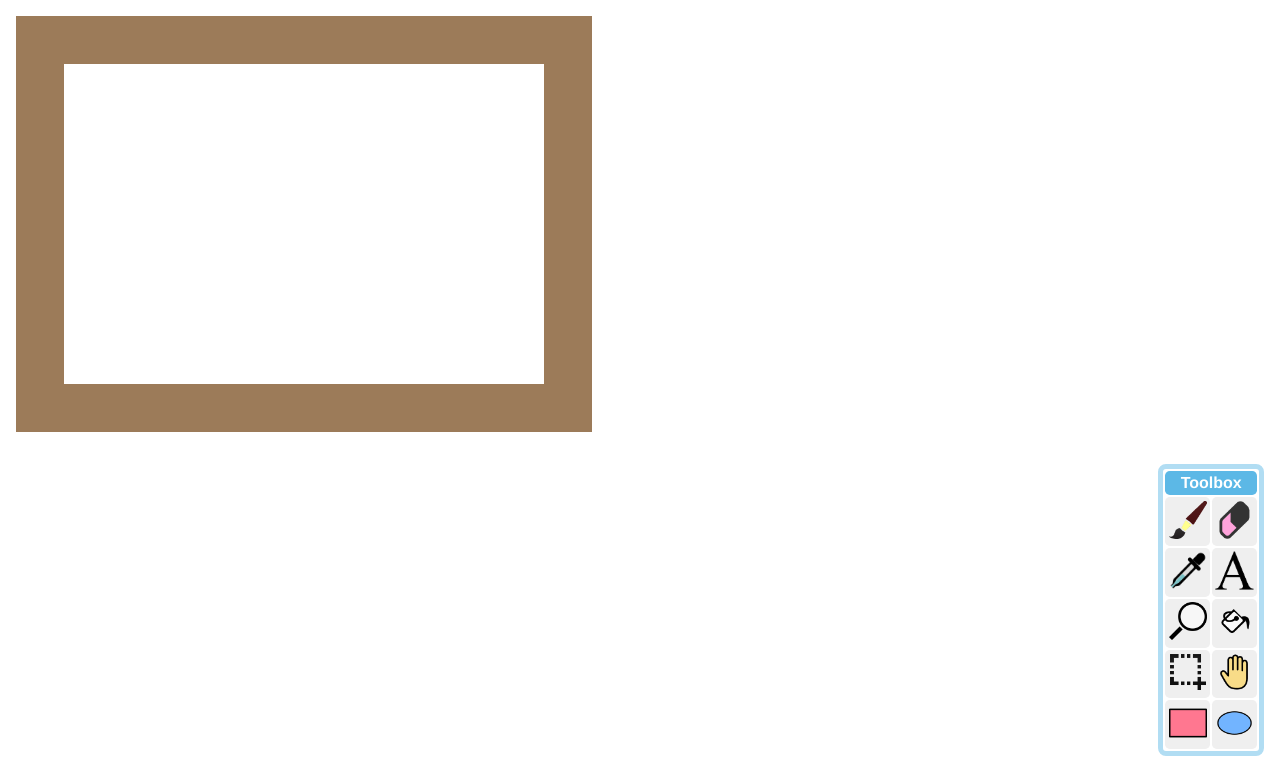
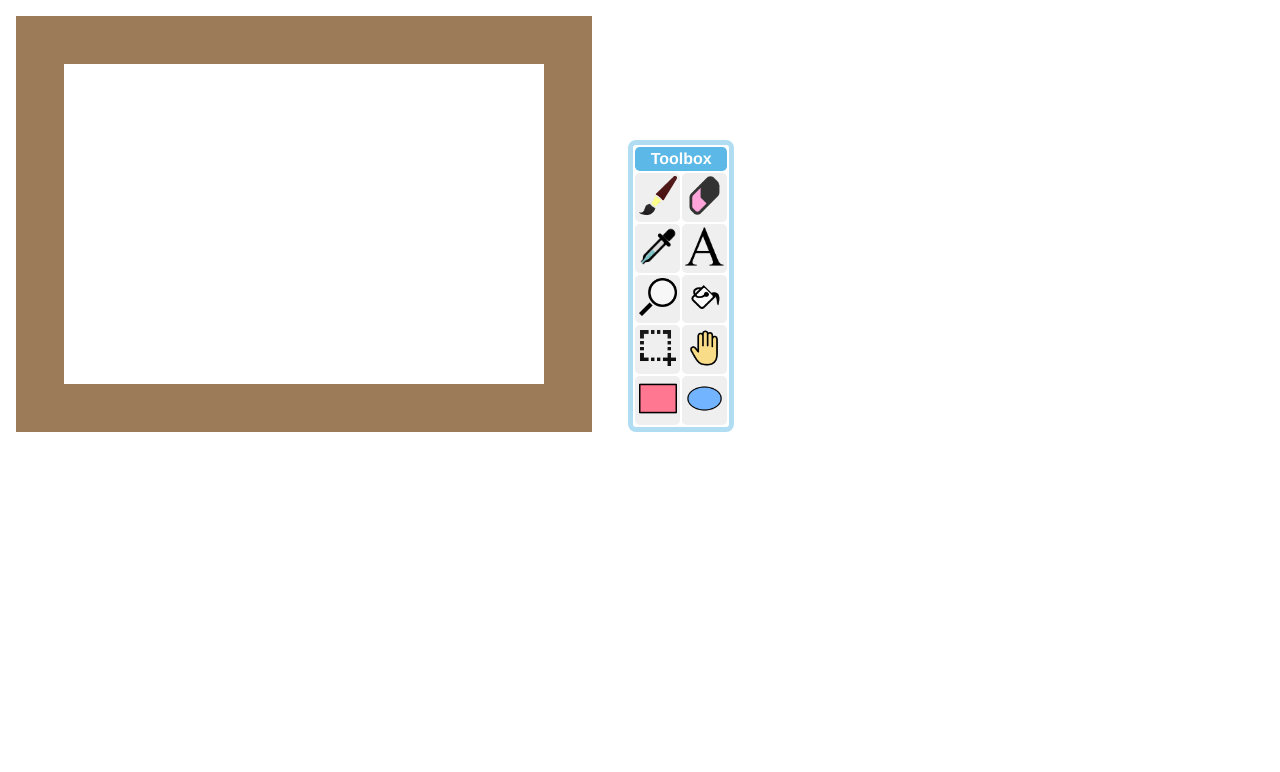
Before and after one commit to nsnyder/WebProject, a PHP site: page /apprentice.html in a window 1280 px wide. Shown: the part 50-822 px from the top of the page. After the commit the page ends 482 px from the top, so only its background shows below. Run offline with PHP 8.4, Linux system fonts and the light colour scheme.

Commit message:
Toolbox inline

```diff
--- a/buddies.html
+++ b/buddies.html
@@ -15,6 +15,7 @@
 </nav>
 <section>
 <h1>Your Buddies</h1>
+<input type="text" id="buddyFilter" placeholder="Filter Buddies"></input>
 <div class="buddyTile">
 	<img src="images/circle.png" title="Profile Picture" alt="Buddy 1's Picture" />
 	<a href="#">Buddy 1</a>
--- a/css/apprentice.css
+++ b/css/apprentice.css
@@ -4,12 +4,11 @@ table, th, td, tr{
 	font-weight: normal;
 }
 table{
-	display: inline;
+	display: inline-block;
 	border: thick solid black;
 	border-color: #B1DDF3;
 	border-radius: .5em;
 	margin: 1em;
-	float: right;
 }
 th{
 	padding: .2em .2em .2em .2em;
@@ -31,6 +30,7 @@ img{
 }
 /*Canvas and Frame styling*/
 #Frame{
+	display: inline-block;
 	height: 20em;
 	width: 30em;
 	margin: 1em;
--- a/login.html
+++ b/login.html
@@ -5,7 +5,7 @@
    <title>Change this</title>
    <link rel="stylesheet" type="text/css" href="css/global.css">
    <link rel="stylesheet" type="text/css" href="css/login.css">
-   <script type="text/javascript" src="js/login.js"></script>
+   <!--<script type="text/javascript" src="js/login.js"></script>-->
 </head>
 <body>
 <canvas id="myCanvas" width="200" height="100"></canvas>
```
